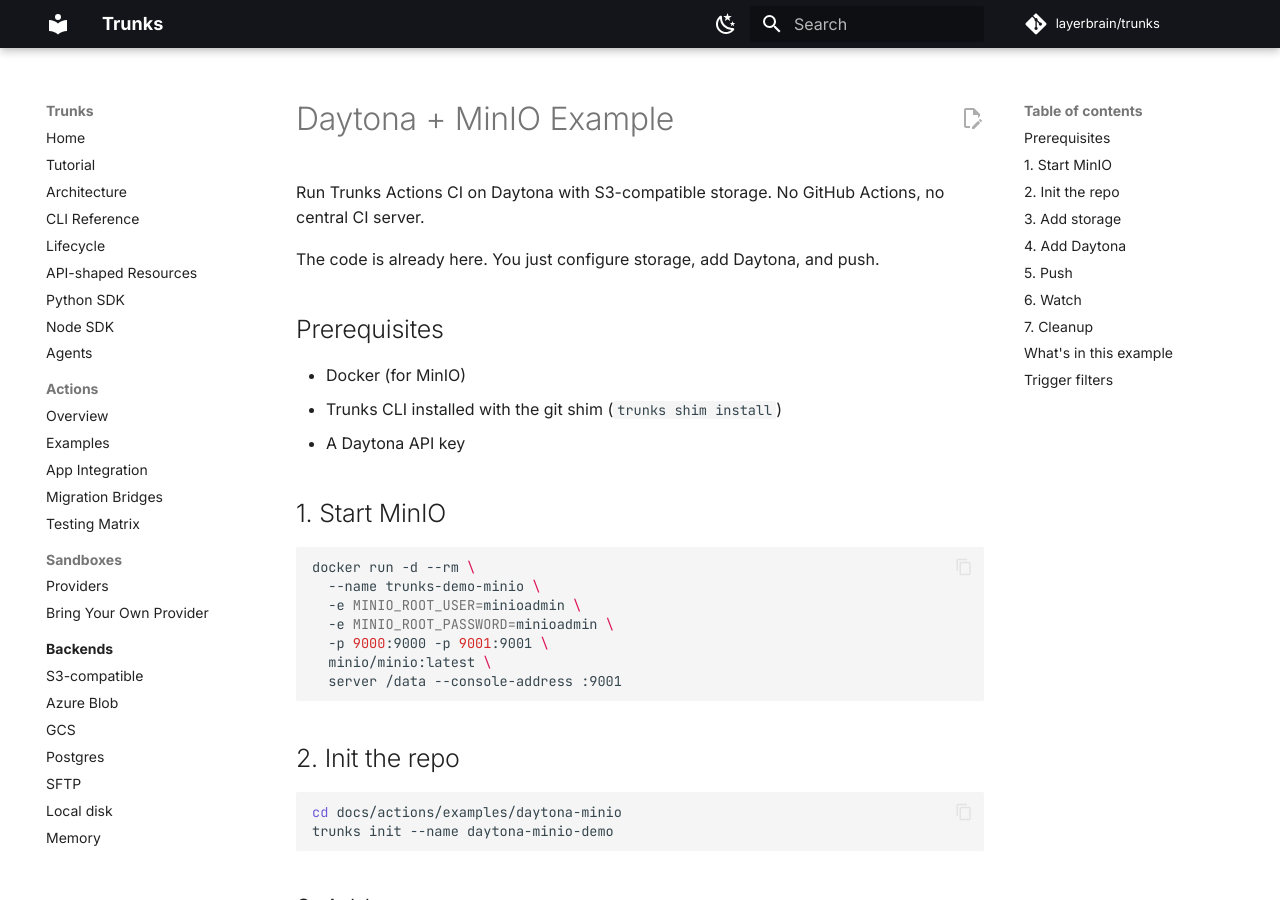
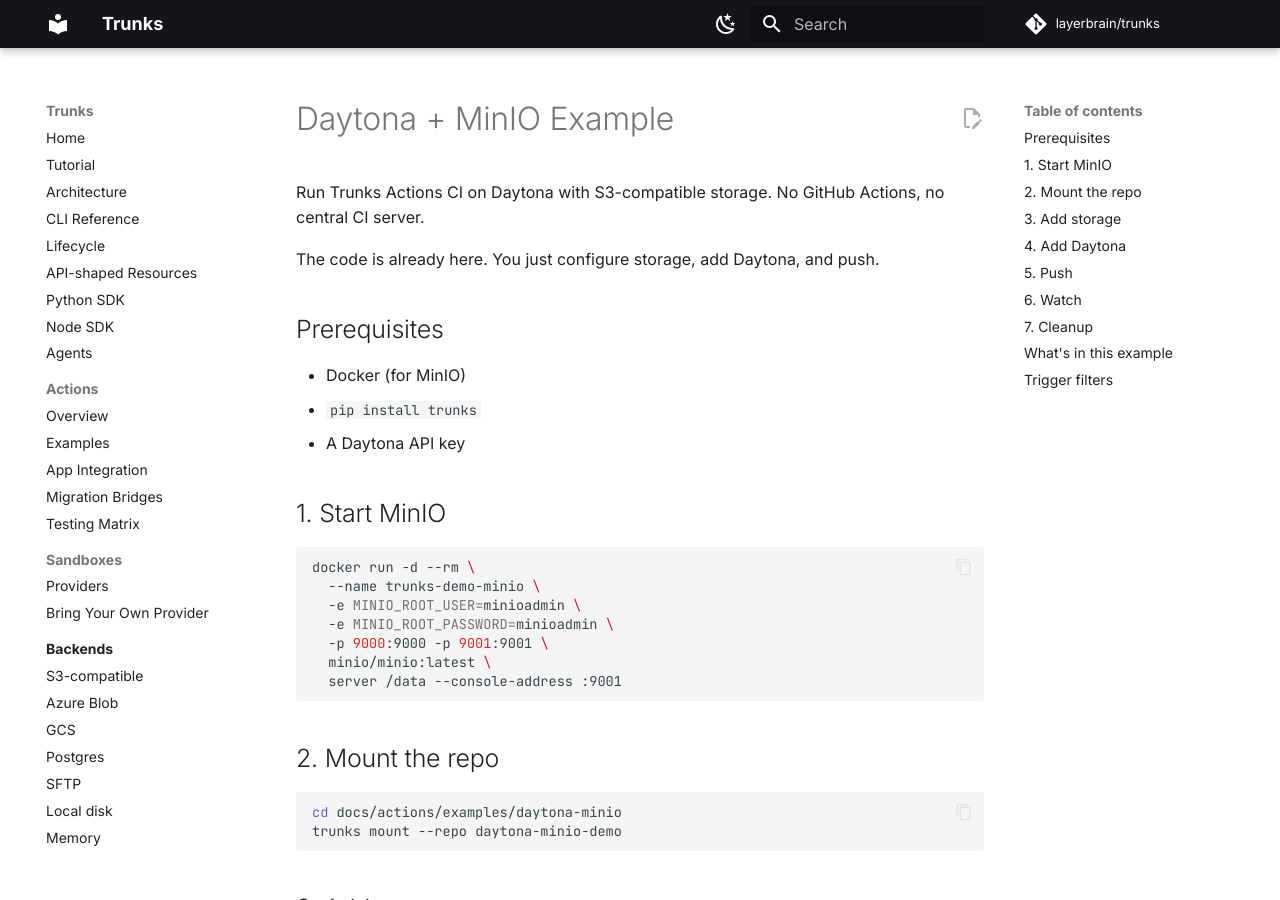
Before and after one commit to layerbrain/trunks, an MkDocs documentation site: the page built from docs/actions/examples/daytona-minio/README.md, in a window 1280 px wide and 900 px high. Built offline with MkDocs 1.6.1 and Material for MkDocs 9.7.7, drawn with Linux system fonts in a browser that asks for light colours; comment, search, counter and statistics services are not loaded.

Commit message:
Fix example README: pip install trunks + trunks mount, not init
Co-authored-by: Brain <brain@layerbrain.com>

````diff
--- a/docs/actions/examples/daytona-minio/README.md
+++ b/docs/actions/examples/daytona-minio/README.md
@@ -7,7 +7,7 @@
 ## Prerequisites
 
 - Docker (for MinIO)
-- Trunks CLI installed with the git shim (`trunks shim install`)
+- `pip install trunks`
 - A Daytona API key
 
 ## 1. Start MinIO
@@ -22,11 +22,11 @@
   server /data --console-address :9001
 ```
 
-## 2. Init the repo
+## 2. Mount the repo
 
 ```bash
 cd docs/actions/examples/daytona-minio
-trunks init --name daytona-minio-demo
+trunks mount --repo daytona-minio-demo
 ```
 
 ## 3. Add storage
````
